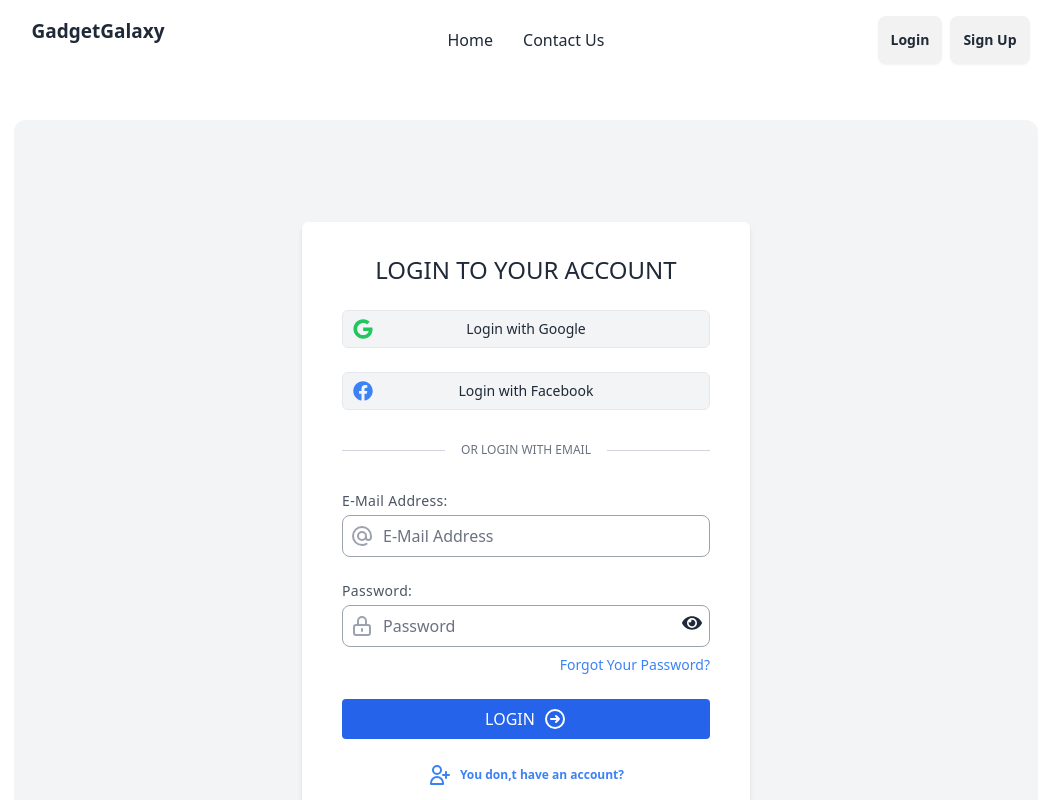
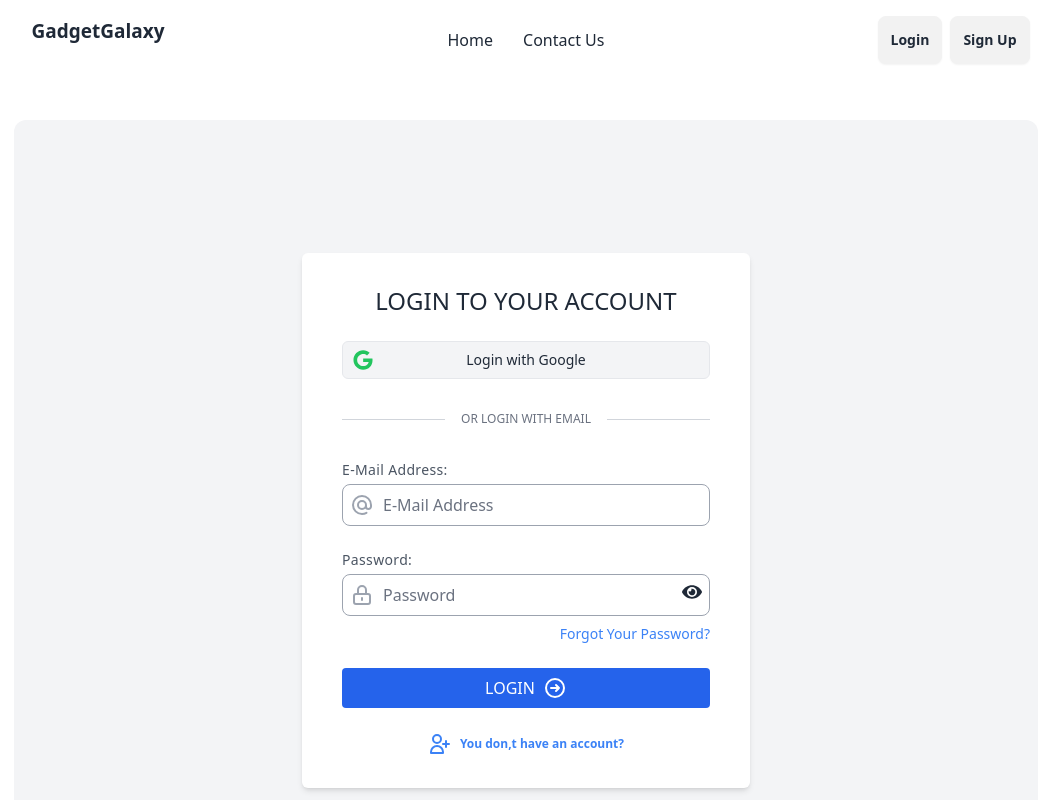
Before and after one commit to Sajid941/Product-Catalog-Client, a React (Vite) app: page /login in a window 1280 px wide. Shown: the top 800 px of the page, without its empty margins (114-1175 px from the left). Built offline with nearby package versions, Linux system fonts and the light colour scheme; no server answers.

Commit message:
host to firebase

```diff
--- a/package.json
+++ b/package.json
@@ -14,7 +14,7 @@
     "animate.css": "^4.1.1",
     "aos": "^2.3.4",
     "axios": "^1.7.4",
-    "firebase": "^10.11.0",
+    "firebase": "^10.13.0",
     "leaflet": "^1.9.4",
     "localforage": "^1.10.0",
     "match-sorter": "^6.3.4",
--- a/src/hooks/useAxiosPublic.jsx
+++ b/src/hooks/useAxiosPublic.jsx
@@ -1,7 +1,7 @@
 import axios from "axios";
 
 const axiosPublic = axios.create({
-    baseURL:'http://localhost:3000'
+    baseURL:'https://product-catalog-server.vercel.app'
 })
 
 
--- a/src/pages/auth/Login.jsx
+++ b/src/pages/auth/Login.jsx
@@ -1,12 +1,12 @@
 import { Link, useLocation, useNavigate } from "react-router-dom";
-import { FaEye, FaEyeSlash, FaFacebook, FaGoogle } from "react-icons/fa";
+import { FaEye, FaEyeSlash,  FaGoogle } from "react-icons/fa";
 import { useContext, useState } from "react";
 import { AuthContext } from "../../context/AuthProvider";
 import { toast } from "react-toastify";
 
 const Login = () => {
     const [showPassword, setShowPassword] = useState(false)
-    const { logIn, logInWithGoogle, logInWithFacebook } = useContext(AuthContext)
+    const { logIn, logInWithGoogle } = useContext(AuthContext)
     const location = useLocation()
     const navigate = useNavigate()
     console.log(location)
@@ -40,20 +40,20 @@ const Login = () => {
             })
 
     }
-    const handleFacebookLogIn = () => {
-        logInWithFacebook()
-            .then(result => {
-                console.log(result.user)
-                toast("Login Successfully")
+    // const handleFacebookLogIn = () => {
+    //     logInWithFacebook()
+    //         .then(result => {
+    //             console.log(result.user)
+    //             toast("Login Successfully")
 
-            })
-            .catch(error => {
-                console.log(error)
-                toast.error(error.message)
+    //         })
+    //         .catch(error => {
+    //             console.log(error)
+    //             toast.error(error.message)
 
-            })
+    //         })
 
-    }
+    // }
     return (
         <div className="min-h-screen my-10 px-4 md:px-0 rounded-xl flex flex-col items-center justify-center bg-gray-100">
             <div className="flex flex-col bg-white shadow-md px-4 sm:px-6 md:px-8 lg:px-10 py-8 rounded-md w-full max-w-md">
@@ -62,10 +62,10 @@ const Login = () => {
                     <span className="absolute left-0 top-0 flex items-center justify-center h-full w-10 text-green-500"><FaGoogle size={20}></FaGoogle></span>
                     <span>Login with Google</span>
                 </button>
-                <button onClick={handleFacebookLogIn} className="relative mt-6 border rounded-md py-2 text-sm text-gray-800 bg-gray-100 hover:bg-gray-200">
+                {/* <button onClick={handleFacebookLogIn} className="relative mt-6 border rounded-md py-2 text-sm text-gray-800 bg-gray-100 hover:bg-gray-200">
                     <span className="absolute left-0 top-0 flex items-center justify-center h-full w-10 text-blue-500"><FaFacebook size={20}></FaFacebook></span>
                     <span>Login with Facebook</span>
-                </button>
+                </button> */}
                 <div className="relative mt-10 h-px bg-gray-300">
                     <div className="absolute left-0 top-0 flex justify-center w-full -mt-2">
                         <span className="bg-white px-4 text-xs text-gray-500 uppercase">Or Login With Email</span>
--- a/src/routes/Router.jsx
+++ b/src/routes/Router.jsx
@@ -18,7 +18,7 @@ const router = createBrowserRouter([
             {
                 path: "/",
                 element: <Home></Home>,
-                loader: () => fetch('http://localhost:3000/productsCount')
+                loader: () => fetch('https://product-catalog-server.vercel.app/productsCount')
             },
             {
                 path: "/login",
@@ -45,7 +45,7 @@ const router = createBrowserRouter([
                 element: <PrivateRoute>
                     <ViewDetails></ViewDetails>
                 </PrivateRoute>,
-                loader: () => fetch('http://localhost:3000/products')
+                loader: () => fetch('https://product-catalog-server.vercel.app/products')
             },
 
         ])
```
Also changed, not shown: 2 other files (tests, documents, lock files or other folders).
